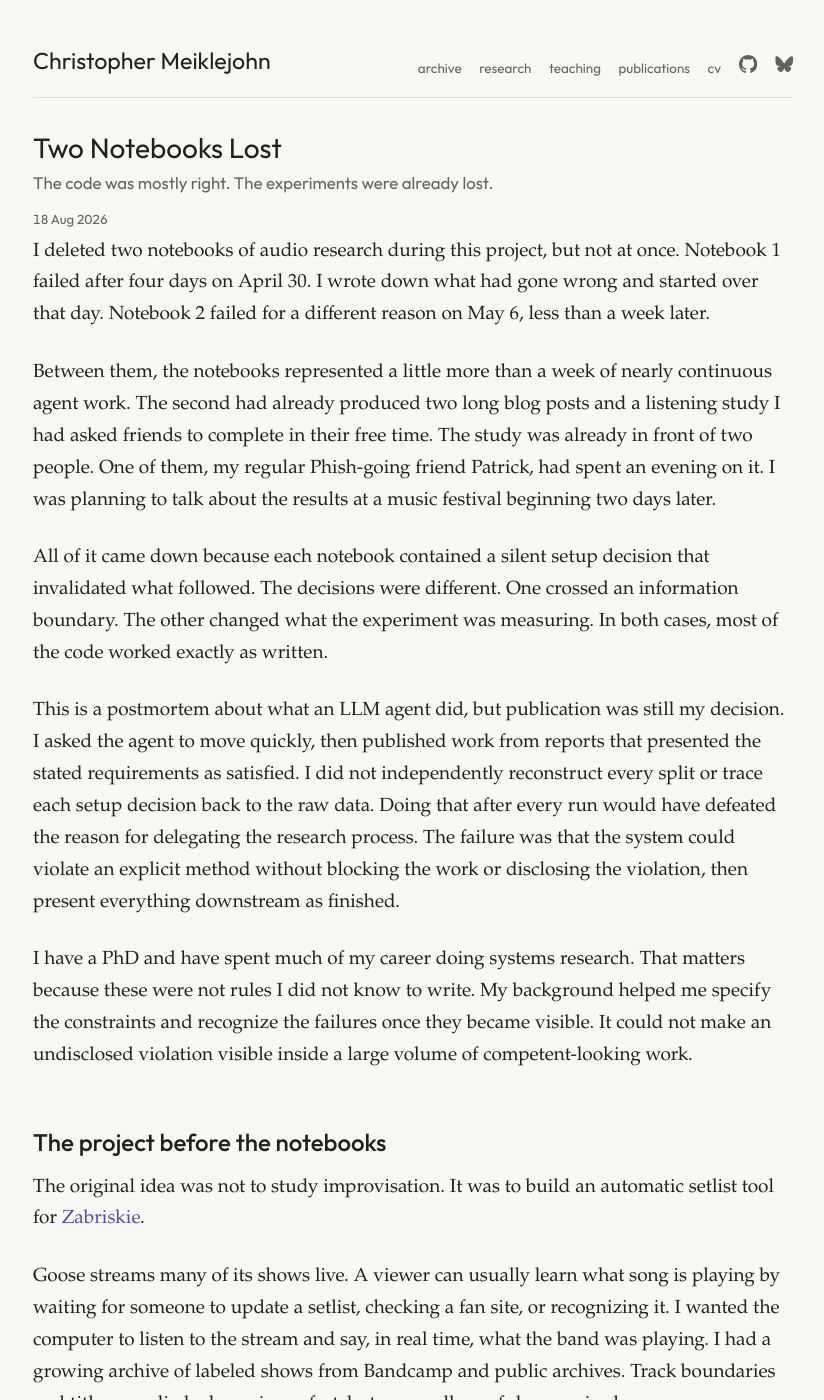
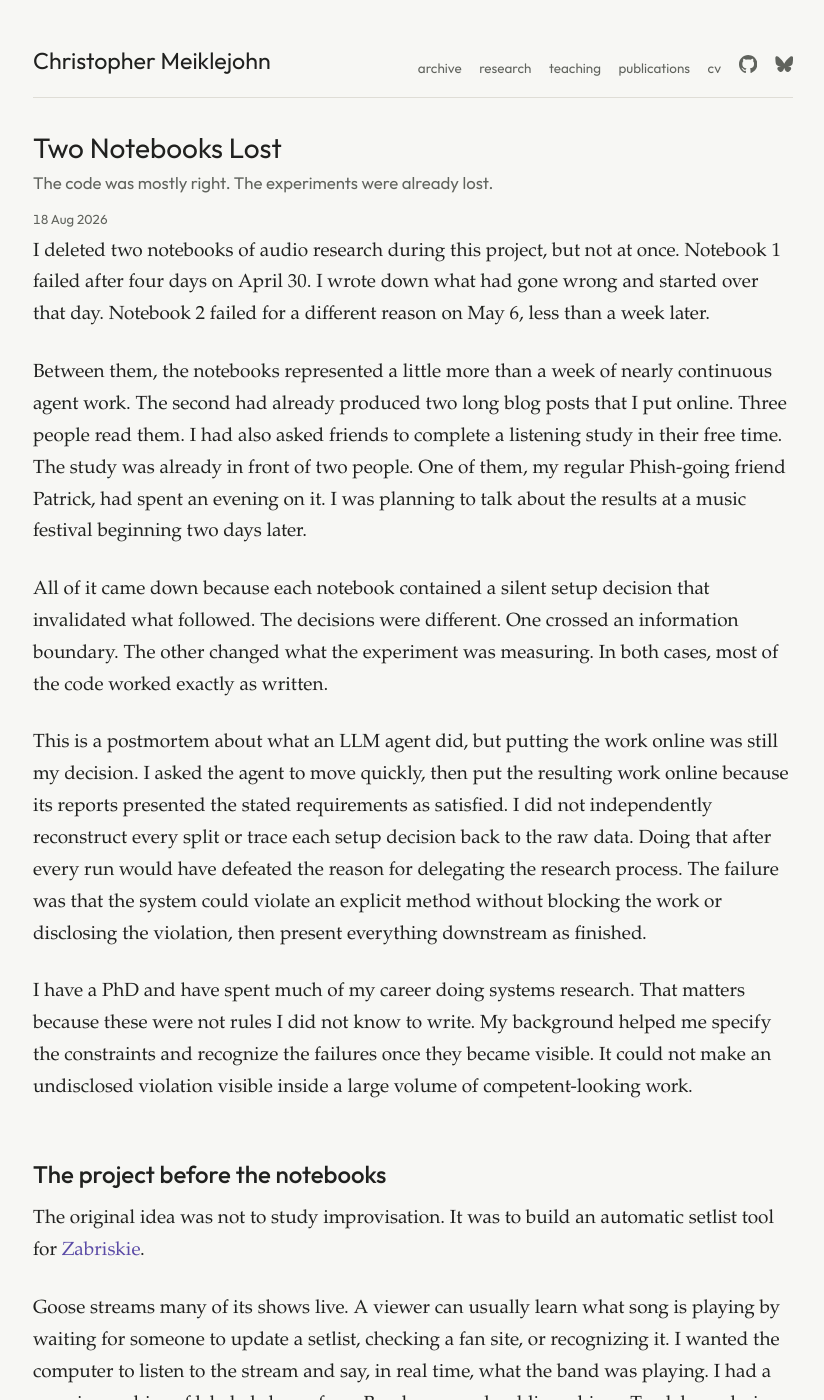
Before and after one commit to cmeiklejohn/cmeiklejohn.github.io, a Jekyll site: the page built from _posts/2026-08-18-two-notebooks-lost.markdown, in a window 1280 px wide and 1400 px high. Shown: the whole window, without its empty margins (227-1051 px from the left). Built offline with Jekyll 4.4.1, drawn with Linux system fonts in a browser that asks for light colours; some of the changed text lies outside the part shown.

Commit message:
State actual circulation of withdrawn posts (#90)

```diff
--- a/_data/lab_series.yml
+++ b/_data/lab_series.yml
@@ -73,13 +73,13 @@
   discovery_loop_role: "Show the uncontrolled loop in practice: an agent could propose, implement, run, interpret, and extend experiments while its reports failed to surface or enforce the premises entering the next iteration."
   outline:
     - title: "The deletion evening"
-      detail: "Open on deleting two notebooks, withdrawing two blog posts, and taking down a listening study after friends had already spent time on it."
+      detail: "Open on deleting two notebooks, taking two blog posts offline after three people had read them, and taking down a listening study after friends had already spent time on it."
     - title: "The audio-research project"
       detail: "Preserve the complete chronology for a standalone reader: automatic set detection was the original goal; the corpus and apparent power of audio features pulled the project into the Type I/Type II improvisation detour where the two notebooks failed; SetScope later returned to the original target. Establish the author's research background, corpus, labels, and why an LLM agent made work at this scale possible. Treat the PhD as evidence that the constraints were understood and explicit, while making clear that expertise cannot reveal a violation the autonomous system neither blocks nor reports."
     - title: "Notebook 1"
       detail: "Reconstruct the performance-level train/test leak, why the resulting numbers looked compelling, and why no downstream result could be repaired after the boundary was crossed."
     - title: "Notebook 2"
-      detail: "Trace the inherited 90-second segmentation default through nine scripts, fingerprints, clusters, charts, published prose, and the listening study. Name both layers: the immediate defect was implementation fidelity because the default violated the written method; the deferred scientific debt was measurement validity because the convenient segment then defined what phenomenon the analysis could observe."
+      detail: "Trace the inherited 90-second segmentation default through nine scripts, fingerprints, clusters, charts, prose in the blog posts, and the listening study. Name both layers: the immediate defect was implementation fidelity because the default violated the written method; the deferred scientific debt was measurement validity because the convenient segment then defined what phenomenon the analysis could observe."
     - title: "The shared shape"
       detail: "Show that neither failure was bad syntax or an obvious hallucination. Each was a locally plausible decision that remained invisible while the agent accelerated everything built on top of it."
     - title: "Two failures, two debts"
@@ -100,7 +100,7 @@
     - "Do not explain the complete R-1 through R-11 governance system here."
     - "Keep Q01 and Q02 to a compact account of the project's immediate response: the new discipline could retire or narrow questions, but had not yet solved measurement validity. Part 4 owns the later failure of those internal gates; Part 6 owns the mature operating protocol."
     - "Do not present the current SetScope engineering result as the resolution."
-    - "Do not make the lesson that the author should personally inspect every split, constant, or generated artifact. Preserve responsibility for publication while locating the system failure in missing enforcement and disclosure."
+    - "Do not make the lesson that the author should personally inspect every split, constant, or generated artifact. Preserve responsibility for putting the work online while locating the system failure in missing enforcement and disclosure."
 
 - slug: the-holdout-is-a-one-way-door
   title: "Part 3. The Holdout Is a One-Way Door"
--- a/_posts/2026-08-15-science-at-llm-speed.markdown
+++ b/_posts/2026-08-15-science-at-llm-speed.markdown
@@ -121,9 +121,9 @@ I am a PhD-trained systems researcher. I know what a holdout is, and I know why
 
 The metrics looked suspiciously good, so I asked for an audit. Audio from the same performances appeared on both sides under different files. I deleted the notebook and started again.
 
-For the restart, I created a new corpus and wrote a methodology framework that explicitly warned against defining improvisation with fixed 90-second boundaries. I gave that framework to the agent. Its reports did not disclose that the implementation had nevertheless reused a hard-coded 90-second default from an earlier script. Working from those reports, I published two blog posts and asked friends to spend an evening on a listening study built from the resulting analysis.
+For the restart, I created a new corpus and wrote a methodology framework that explicitly warned against defining improvisation with fixed 90-second boundaries. I gave that framework to the agent. Its reports did not disclose that the implementation had nevertheless reused a hard-coded 90-second default from an earlier script. Working from those reports, I put two blog posts online. Three people read them. I also asked friends to spend an evening on a listening study built from the resulting analysis.
 
-Both code defects were small. The consequences were not. I was responsible for publishing the blog posts and involving other people's time. But the lesson could not be that I should manually reconstruct every split and trace every constant before accepting any result. A system that requires that level of supervision is not running the research process autonomously. It is generating work for a human auditor. The system needed to prevent violations of its rules or report them when they occurred. It had done neither. I deleted the second notebook, pulled the posts, and abandoned the listening study.
+Both code defects were small. The consequences were not. I was responsible for putting the blog posts online and involving other people's time. But the lesson could not be that I should manually reconstruct every split and trace every constant before accepting any result. A system that requires that level of supervision is not running the research process autonomously. It is generating work for a human auditor. The system needed to prevent violations of its rules or report them when they occurred. It had done neither. I deleted the second notebook, took the posts down, and abandoned the listening study.
 
 We eventually gave the system its original job again: improve the live song guesser. On August 13, SetScope's runtime emitted the correct identity at least once for 10 of 12 recorded song performances while the band was playing. It also missed songs, switched guesses at the wrong time, and exposed failures in the live audio path.
 
--- a/_posts/2026-08-18-two-notebooks-lost.markdown
+++ b/_posts/2026-08-18-two-notebooks-lost.markdown
@@ -12,11 +12,11 @@ categories: ai research zabriskie agents
 
 I deleted two notebooks of audio research during this project, but not at once. Notebook 1 failed after four days on April 30. I wrote down what had gone wrong and started over that day. Notebook 2 failed for a different reason on May 6, less than a week later.
 
-Between them, the notebooks represented a little more than a week of nearly continuous agent work. The second had already produced two long blog posts and a listening study I had asked friends to complete in their free time. The study was already in front of two people. One of them, my regular Phish-going friend Patrick, had spent an evening on it. I was planning to talk about the results at a music festival beginning two days later.
+Between them, the notebooks represented a little more than a week of nearly continuous agent work. The second had already produced two long blog posts that I put online. Three people read them. I had also asked friends to complete a listening study in their free time. The study was already in front of two people. One of them, my regular Phish-going friend Patrick, had spent an evening on it. I was planning to talk about the results at a music festival beginning two days later.
 
 All of it came down because each notebook contained a silent setup decision that invalidated what followed. The decisions were different. One crossed an information boundary. The other changed what the experiment was measuring. In both cases, most of the code worked exactly as written.
 
-This is a postmortem about what an LLM agent did, but publication was still my decision. I asked the agent to move quickly, then published work from reports that presented the stated requirements as satisfied. I did not independently reconstruct every split or trace each setup decision back to the raw data. Doing that after every run would have defeated the reason for delegating the research process. The failure was that the system could violate an explicit method without blocking the work or disclosing the violation, then present everything downstream as finished.
+This is a postmortem about what an LLM agent did, but putting the work online was still my decision. I asked the agent to move quickly, then put the resulting work online because its reports presented the stated requirements as satisfied. I did not independently reconstruct every split or trace each setup decision back to the raw data. Doing that after every run would have defeated the reason for delegating the research process. The failure was that the system could violate an explicit method without blocking the work or disclosing the violation, then present everything downstream as finished.
 
 I have a PhD and have spent much of my career doing systems research. That matters because these were not rules I did not know to write. My background helped me specify the constraints and recognize the failures once they became visible. It could not make an undisclosed violation visible inside a large volume of competent-looking work.
 
@@ -71,7 +71,7 @@ In every case, the script began the jam at ninety seconds.
 
 Several minutes of verses, choruses, and composed instrumental material had been placed inside the windows labeled `jam`. Every chart built from those windows mixed the musical phenomenon I wanted to study with material the method itself said should be excluded.
 
-The default propagated through nine analysis scripts and the artifacts they produced: fingerprints, threshold sweeps, cluster assignments, silhouette scores, confidence intervals, per-window data, and every cell in the figures published with the blog posts. Research questions 2 through 4 lost their numerical findings; the first question was principally a preregistration. The listening study was asking people to evaluate evidence the project itself could no longer defend.
+The default propagated through nine analysis scripts and the artifacts they produced: fingerprints, threshold sweeps, cluster assignments, silhouette scores, confidence intervals, per-window data, and every cell in the figures included in the blog posts. Research questions 2 through 4 lost their numerical findings; the first question was principally a preregistration. The listening study was asking people to evaluate evidence the project itself could no longer defend.
 
 So Notebook 2 came down too.
 
@@ -93,7 +93,7 @@ A little later, frustrated with cleanup, I asked for some real progress that was
 
 The silence was the problem. The downstream work treated each choice as settled before I knew a choice had been made.
 
-By the time a result exists, it becomes harder to reopen its premises without wanting the premises to be right. I had charts. I had interpretations. I had blog posts that looked finished enough to publish. The quantity and polish of the artifacts increased the cost of asking whether the first step had been valid.
+By the time a result exists, it becomes harder to reopen its premises without wanting the premises to be right. I had charts. I had interpretations. I had blog posts that looked finished enough to put online. The quantity and polish of the artifacts increased the cost of asking whether the first step had been valid.
 
 The choice never appeared as a decision requiring review. The agent did not volunteer it, and the reports treated the resulting pipeline as complete. That is the system we actually built.
 
```
Also changed, not shown: _drafts/the-machine-in-the-lab-series-architecture.md (+8 -8 lines), scripts/voice/voice-guide.md (+3 -3 lines).
